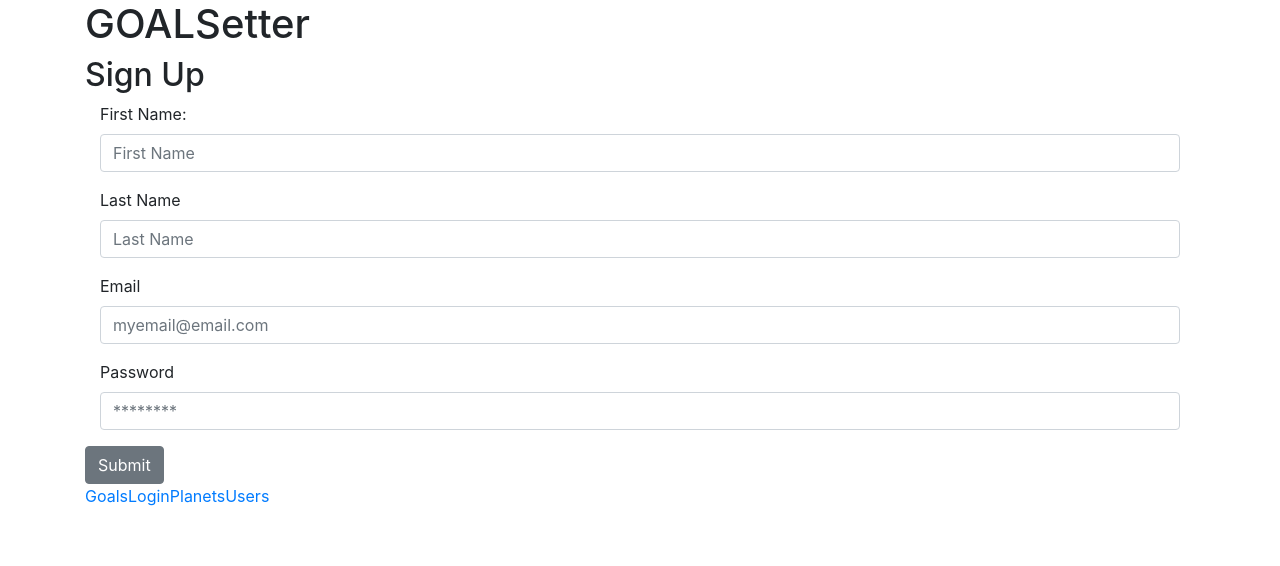
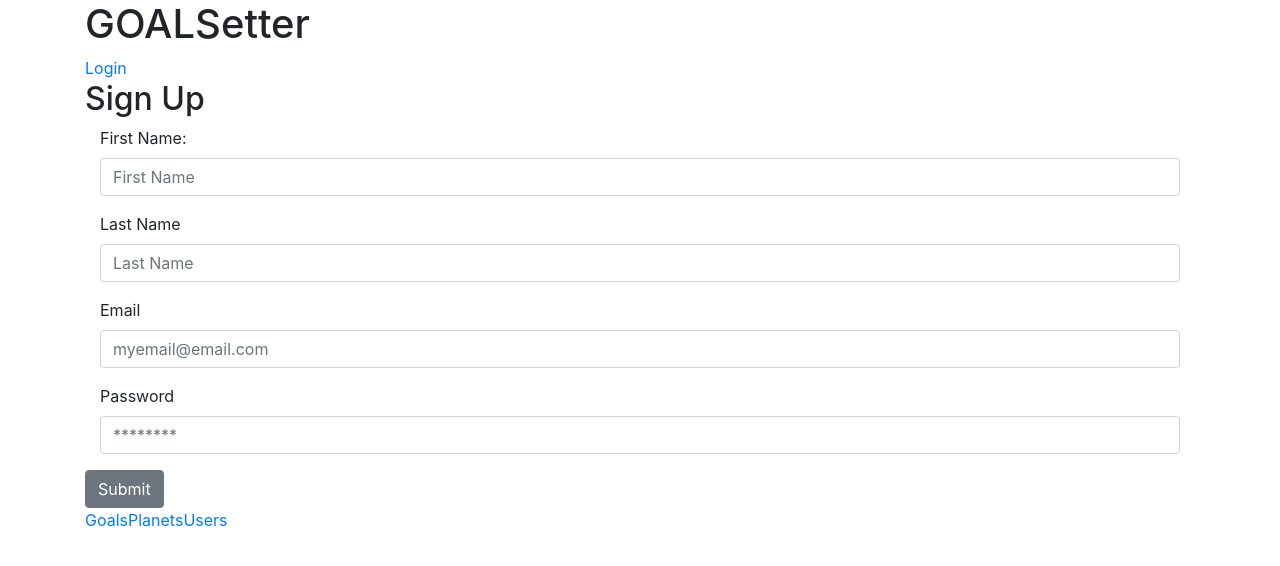
Before and after one commit to bethel-school-of-technology/goalsetter-frontend, a React (Create React App) app: page / in a window 1280 px wide. Shown: the top 566 px of the page. Built offline with nearby package versions, Linux system fonts and the light colour scheme.

Commit message:
Login & Logout Routes

```diff
--- a/src/pages/Home.js
+++ b/src/pages/Home.js
@@ -14,6 +14,7 @@ export default class Home extends Component {
        return (
          <Container className="App">
            <Header title />
+           <a href="login" >Login</a>
         <h2>Sign Up</h2>
       <Form id="signup" name="signup" method="POST" action="/users/signup">
         <Col>
@@ -63,7 +64,6 @@ export default class Home extends Component {
         <Button>Submit</Button>
       </Form>
             <a href="goals">Goals</a>
-            <a href="login" >Login</a>
             <a href="planets">Planets</a>
             <a href="users">Users</a>
       </Container>
--- a/src/pages/Profile.js
+++ b/src/pages/Profile.js
@@ -31,7 +31,8 @@ class Profile extends React.Component {
     }
     const goals = this.state.goalData.map(goal => (
       <div key={goal.Goal}>
-        <Header title />;
+        <Header title />
+        <a href="login" >Logout</a>
         <em>{goal.Goal}</em>: <em>{goal.DateFinished}</em>
 
       </div>
```
